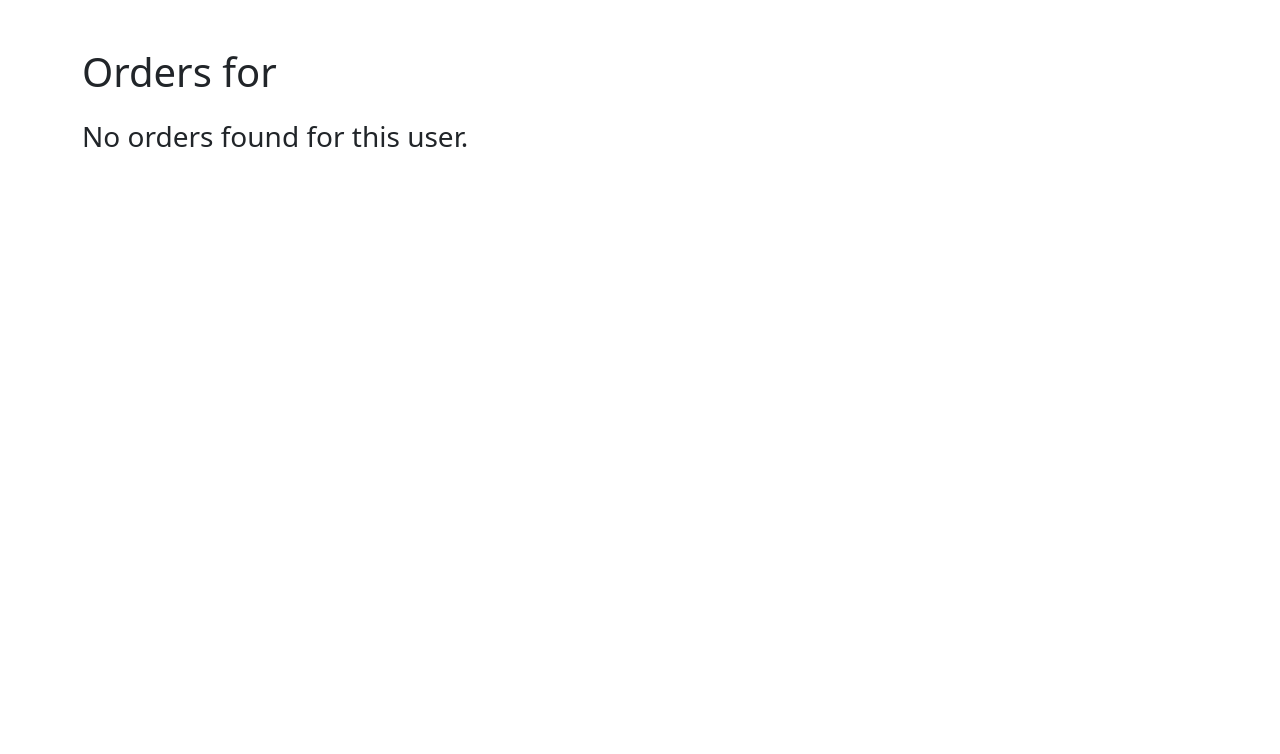
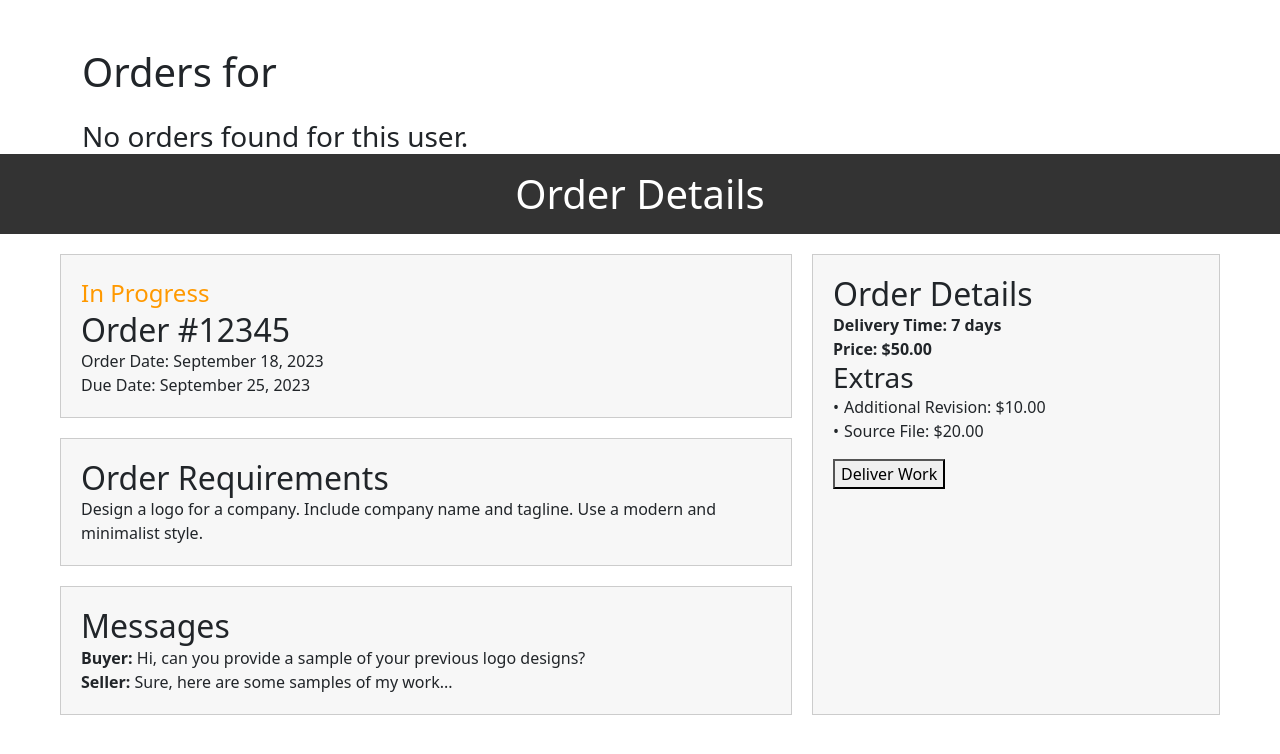
Before and after one commit to anfiquehussain/Freelance-Marketplace-Django, a Django app: template Orders/templates/details_of_the_order.html in a window 1280 px wide. Shown: the top 754 px of the page. Run offline with Django 4.2, Linux system fonts and the light colour scheme; the template is opened without the code that fills it, so the values that code supplies are empty; some libraries are stand-ins or nearby versions.

Commit message:
Delivary date added and the sample design for details of the order page

```diff
--- a/Orders/models.py
+++ b/Orders/models.py
@@ -10,6 +10,9 @@
     transaction = models.ForeignKey(Transaction, on_delete=models.SET_NULL, blank=True, null=True)
     status = models.CharField(max_length=20, choices=[('pending', 'Pending'), ('completed', 'Completed')], default='pending')
     created_at = models.DateTimeField(auto_now_add=True)
+    delivery_date = models.DateField(null=True, blank=True)
+
+
 
     def __str__(self):
         return f"Order #{self.pk} - {self.service.title}"
--- a/Orders/templates/details_of_the_order.html
+++ b/Orders/templates/details_of_the_order.html
@@ -76,9 +76,10 @@
                             {{ order.id }}
                         </div>
                         <p>Ordered Date: {{ order.created_at }}</p>
+                        <p>Delivary Date: {{ order.delivery_date }}</p>
 
                         {% for transaction in transactions %}
-                            {% if  transaction.id == order.transaction_id %}
+                        {% if transaction.id == order.transaction_id %}
                         <p>Transaction Amount: {{ transaction.amount }}</p>
                         <p class="order-type {{ transaction.package_name }}">Package: {{transaction.package_name}}</p>
 
@@ -95,4 +96,138 @@
         </div>
     </div>
 </body>
+
 </html>
+
+<!DOCTYPE html>
+<html lang="en">
+
+<head>
+    <meta charset="UTF-8">
+    <meta name="viewport" content="width=device-width, initial-scale=1.0">
+    <link rel="stylesheet" href="styles.css">
+    <title>Order Details</title>
+    <style>
+
+        body,
+        h1,
+        h2,
+        h3,
+        p {
+            margin: 0;
+            padding: 0;
+        }
+        header {
+            background-color: #333;
+            color: white;
+            text-align: center;
+            padding: 1em 0;
+        }
+        main {
+            max-width: 1200px;
+            margin: 0 auto;
+            padding: 20px;
+            display: flex;
+            justify-content: space-between;
+        }
+        .order-details {
+            flex: 2;
+            margin-right: 20px;
+        }
+        .order-overview {
+            background-color: #f7f7f7;
+            padding: 20px;
+            border: 1px solid #ccc;
+        }
+
+        .order-requirements {
+            background-color: #f7f7f7;
+            padding: 20px;
+            border: 1px solid #ccc;
+            margin-top: 20px;
+        }
+
+        .messages {
+            background-color: #f7f7f7;
+            padding: 20px;
+            border: 1px solid #ccc;
+            margin-top: 20px;
+        }
+        .order-details-sidebar {
+            flex: 1;
+            background-color: #f7f7f7;
+            padding: 20px;
+            border: 1px solid #ccc;
+        }
+        .order-status {
+            font-size: 24px;
+            color: #ff9900;
+        }
+
+        .delivery-time,
+        .order-price {
+            font-weight: bold;
+        }
+
+        .order-extras {
+            list-style: none;
+            padding-left: 0;
+        }
+        .order-extras li::before {
+            content: "•";
+            margin-right: 5px;
+        }
+
+    </style>
+</head>
+<body>
+    <header>
+        <h1>Order Details</h1>
+    </header>
+    <main>
+        <section class="order-details">
+            <!-- Order Overview -->
+            <div class="order-overview">
+                <div class="order-status">In Progress</div>
+                <h2>Order #12345</h2>
+                <p>Order Date: September 18, 2023</p>
+                <p>Due Date: September 25, 2023</p>
+            </div>
+
+            <!-- Order Requirements -->
+            <div class="order-requirements">
+                <h2>Order Requirements</h2>
+                <p>Design a logo for a company. Include company name and tagline. Use a modern and minimalist style.</p>
+            </div>
+
+            <!-- Messages -->
+            <div class="messages">
+                <h2>Messages</h2>
+                <div class="message">
+                    <p><strong>Buyer:</strong> Hi, can you provide a sample of your previous logo designs?</p>
+                </div>
+                <div class="message">
+                    <p><strong>Seller:</strong> Sure, here are some samples of my work...</p>
+                </div>
+                <!-- More messages can be added here -->
+            </div>
+        </section>
+
+        <!-- Delivery Time, Order Files, Order Extras, and Order Actions -->
+        <aside class="order-details-sidebar">
+            <h2>Order Details</h2>
+            <p class="delivery-time">Delivery Time: 7 days</p>
+            <p class="order-price">Price: $50.00</p>
+            <h3>Extras</h3>
+            <ul class="order-extras">
+                <li>Additional Revision: $10.00</li>
+                <li>Source File: $20.00</li>
+            </ul>
+            <button class="deliver-button">Deliver Work</button>
+        </aside>
+    </main>
+    <footer>
+    </footer>
+</body>
+
+</html>
```
Also changed, not shown: payments/views.py (+20 -1 lines), Orders/migrations/0004_order_delivery_date.py (added). Lines whose indentation alone changed are shown as unchanged.
